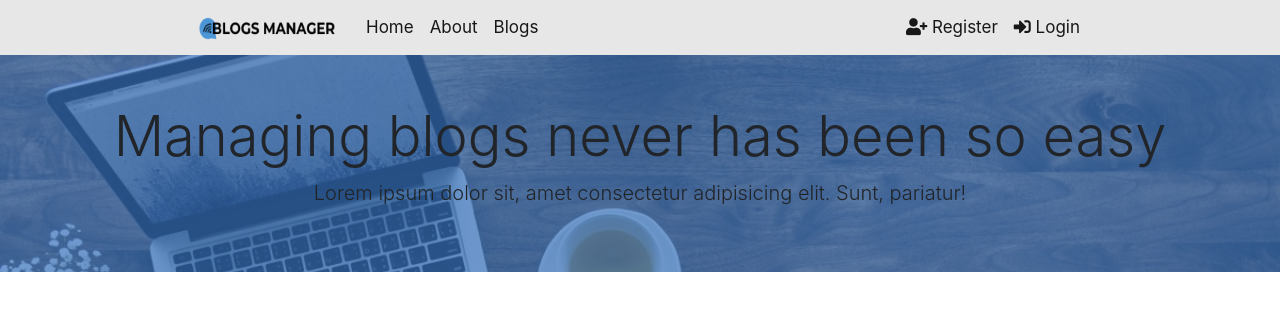
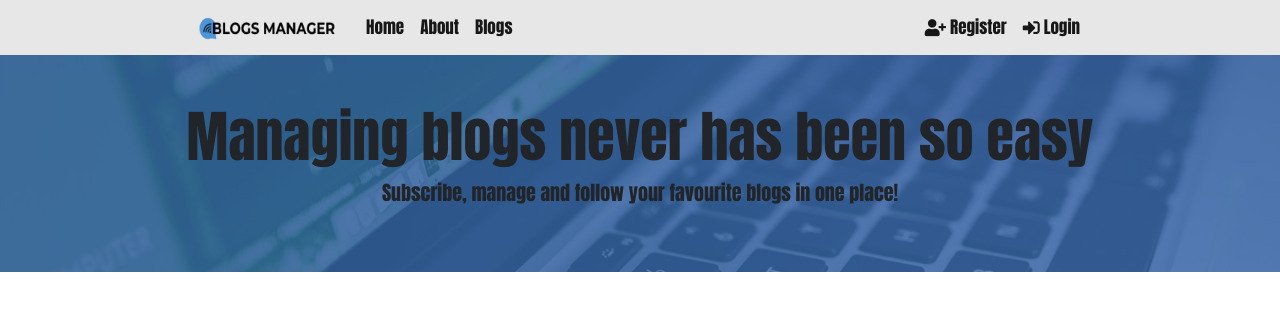
Before and after one commit to AdamMisiak/Blogs_manager, a Django app: page / in a window 1280 px wide. Shown: the top 311 px of the page. Run offline with Django 3.2, Linux system fonts and the light colour scheme; some libraries are stand-ins or nearby versions.

Commit message:
Changed backgroud image

```diff
--- a/blogs_manager/blogs_manager/static/css/styles.css
+++ b/blogs_manager/blogs_manager/static/css/styles.css
@@ -1,3 +1,7 @@
+body{
+    font-family: Impact, Charcoal, sans-serif;
+}
+
 .bg-light {
     padding-left: 15%;
     padding-right: 15%;
@@ -18,7 +22,7 @@
 }
 
 #showcase-inner {
-    background: url(../img/background.jpg) no-repeat top center;
+    background: url(../img/background2.jpg) no-repeat center;
     background-size: cover;
     position: relative;
     overflow: hidden;
--- a/blogs_manager/templates/pages/index.html
+++ b/blogs_manager/templates/pages/index.html
@@ -10,7 +10,7 @@
         <div class="row text-center">
             <div class="col-md-12">
                 <h1 class="display-4">Managing blogs never has been so easy</h1>
-                <p class="lead">Lorem ipsum dolor sit, amet consectetur adipisicing elit. Sunt, pariatur!</p>
+                <p class="lead">Subscribe, manage and follow your favourite blogs in one place!  </p>
             </div>
         </div>
     </div>
```
Also changed, not shown: blogs_manager/blogs_manager/static/img/background2.jpg (added).
